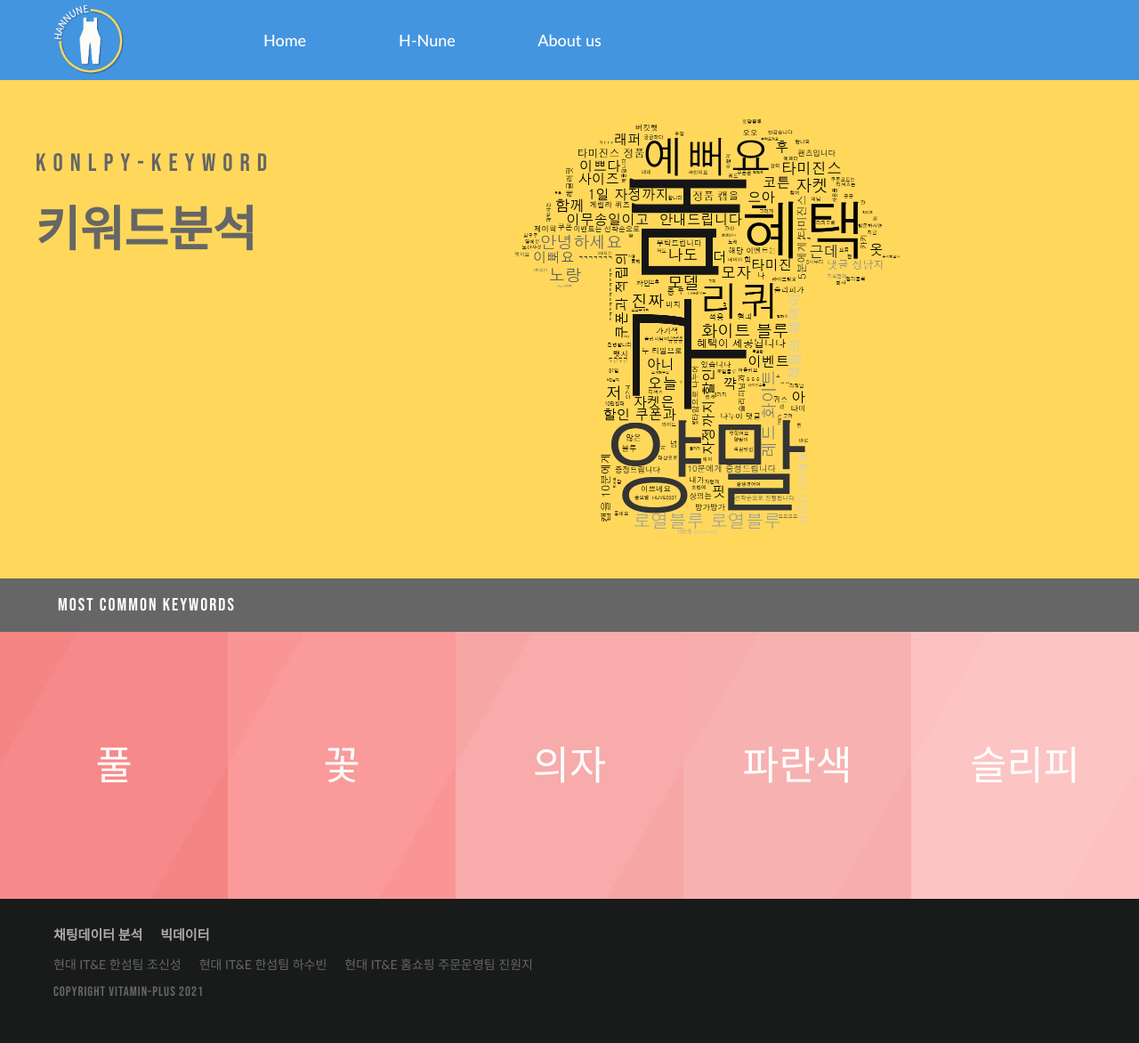
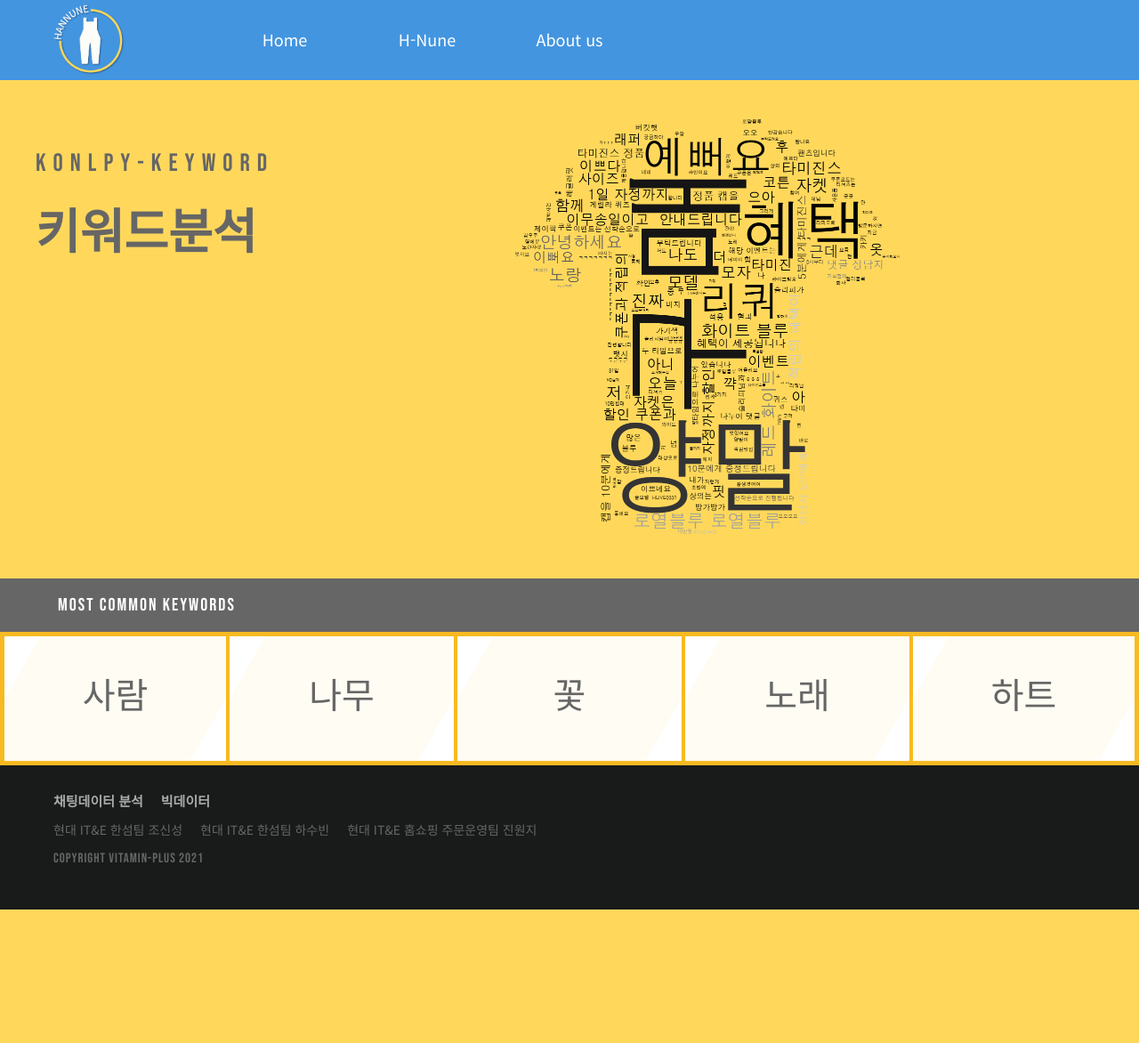
Before and after one commit to shinsung3/VitaminPlusWEB, a Django app: page /keyword in a window 1280 px wide. Shown: the whole page at 89% size. After the commit the page ends 1022 px from the top, so only its background shows below. Run offline with Django 3.2, Linux system fonts and the light colour scheme.

Commit message:
#210816 키워드 - 가장 많이 나온 키워드 5개 보여주기

```diff
--- /dev/null
+++ b/VitaminPlusChat/WEB/templates/keyword/Okt0.txt
@@ -0,0 +1 @@
+사람 사람 사람 사람 사람 꽃 꽃 나무 나무 나무 노래 노래 음악 뿜뿜 트와이스 하트 집안일 노동요 플레이 리스트 하트 집안일
--- a/VitaminPlusChat/WEB/templates/keyword/keyword.html
+++ b/VitaminPlusChat/WEB/templates/keyword/keyword.html
@@ -4,8 +4,7 @@
 <link rel="stylesheet" href="{% static 'css/keyword.css' %}">
 <link rel="stylesheet" href="https://cdnjs.cloudflare.com/ajax/libs/font-awesome/4.7.0/css/font-awesome.min.css">
 <section class="contents">
-    <input type="hidden" id="timeLine" name="timeLine" value="{{ timeLine }}">
-    <input type="hidden" id="chat" name="chat" value="{{ chat }}">
+    <input type="hidden" id="word" name="word" value="{{ word }}">
     <div class="video1 animate" data-animate = "motion">
         <div class="inner">
             <div class="title  animate" data-animate = "motion">
@@ -28,7 +27,7 @@
     <section class="contents2" style="background:#666;">
         <div class="information">
             <div class="scrollBox" id="scroll">
-                <a href="#" class="scroll en" id="chatScroll" style="color: white;">MOST COMMON KEYWORDS<span>
+                <a href="#" class="scroll en" id="chatScroll" style="color:white">MOST COMMON KEYWORDS<span>
                     <!-- <img src="{% static 'img/scrolldown.png' %}" alt=""> -->
                 </span></a>
             </div>
@@ -37,7 +36,7 @@
     <section class="strips">
         <article class="strips__strip">
           <div class="strip__content">
-            <h1 class="strip__title" data-name="Lorem">풀</h1>
+            <h1 class="strip__title" id="word1"></h1>
             <div class="strip__inner-text">
               <h2>Ettrics</h2>
               <p>Lorem ipsum dolor sit amet, consectetur adipisicing elit. Officia sapiente deserunt consectetur, quod reiciendis corrupti quo ea aliquid! Repellendus numquam quo, voluptate. Suscipit soluta omnis quibusdam facilis, illo voluptates odit!</p>
@@ -46,7 +45,7 @@
         </article>
         <article class="strips__strip">
           <div class="strip__content">
-            <h1 class="strip__title" data-name="Ipsum">꽃</h1>
+            <h1 class="strip__title" id="word2"></h1>
             <div class="strip__inner-text">
               <h2>Ettrics</h2>
               <p>Lorem ipsum dolor sit amet, consectetur adipisicing elit. Officia sapiente deserunt consectetur, quod reiciendis corrupti quo ea aliquid! Repellendus numquam quo, voluptate. Suscipit soluta omnis quibusdam facilis, illo voluptates odit!</p>
@@ -55,7 +54,7 @@
         </article>
         <article class="strips__strip">
           <div class="strip__content">
-            <h1 class="strip__title" data-name="Dolor">의자</h1>
+            <h1 class="strip__title" id="word3"></h1>
             <div class="strip__inner-text">
               <h2>Ettrics</h2>
               <p>Lorem ipsum dolor sit amet, consectetur adipisicing elit. Officia sapiente deserunt consectetur, quod reiciendis corrupti quo ea aliquid! Repellendus numquam quo, voluptate. Suscipit soluta omnis quibusdam facilis, illo voluptates odit!</p>
@@ -64,7 +63,7 @@
         </article>
         <article class="strips__strip">
           <div class="strip__content">
-            <h1 class="strip__title" data-name="Sit">파란색</h1>
+            <h1 class="strip__title" id="word4"></h1>
             <div class="strip__inner-text">
               <h2>Ettrics</h2>
               <p>Lorem ipsum dolor sit amet, consectetur adipisicing elit. Officia sapiente deserunt consectetur, quod reiciendis corrupti quo ea aliquid! Repellendus numquam quo, voluptate. Suscipit soluta omnis quibusdam facilis, illo voluptates odit!</p>
@@ -73,7 +72,7 @@
         </article>
         <article class="strips__strip">
           <div class="strip__content">
-            <h1 class="strip__title" data-name="Amet">슬리피</h1>
+            <h1 class="strip__title" id="word5"></h1>
             <div class="strip__inner-text">
               <h2>Ettrics</h2>
               <p>Lorem ipsum dolor sit amet, consectetur adipisicing elit. Officia sapiente deserunt consectetur, quod reiciendis corrupti quo ea aliquid! Repellendus numquam quo, voluptate. Suscipit soluta omnis quibusdam facilis, illo voluptates odit!</p>
@@ -133,4 +132,16 @@
 
     Expand.init();
 </script>
+<script>
+    var data = document.getElementById("word").value;
+    data = data.split(',');
+
+    for(var i=0;i<5;i++){
+        data[i] = data[i].replaceAll("'"," ")
+        data[i] = data[i].replaceAll("["," ")
+        data[i] = data[i].replaceAll("]"," ")
+        var text = document.getElementById("word"+[i+1]);
+        text.innerText = data[i]
+    }
+</script>
 {% endblock %}
--- /dev/null
+++ b/VitaminPlusChat/WEB/templates/keyword/wordranking.py
@@ -0,0 +1,19 @@
+import nltk
+
+# make noun frequency graph per religion
+def make_top_word_graph( filename, top ):
+    # result_path = '/result/top-word/'
+    filename = 'WEB/templates/keyword/Okt0.txt'
+    # filename = 'Okt0.txt'
+    file=open(filename,'r',encoding='UTF-8')
+    result = file.read()
+    tokens = result.split(" ") # 문자열을 공백 기준으로 구분
+    text = nltk.Text(tokens) # nltk
+    topWord = text.vocab().most_common(top) # top n word
+    topWord = [a[0] for a in topWord[:5 ]]
+
+    return topWord
+
+
+if __name__=="__main__":
+    make_top_word_graph("",5)
--- a/VitaminPlusChat/WEB/views.py
+++ b/VitaminPlusChat/WEB/views.py
@@ -5,6 +5,7 @@
 from django.http import HttpResponse
 from django.shortcuts import redirect, render, get_object_or_404
 from .models import ChatData
+from .templates.keyword.wordranking import make_top_word_graph
 
 def index_home(request):
     chatData = ChatData.objects.filter()
@@ -30,7 +31,9 @@ def index_home(request):
     return render(request, 'frontend/home.html', {'chat': chatData, 'timeLine':timeLine})
 
 def keyword(request):
-    return render(request, 'keyword/keyword.html')
+    wordList = make_top_word_graph('Okt0.txt', 5)
+
+    return render(request, 'keyword/keyword.html', {'word': wordList})
 
 def emotion(request):
     return render(request, 'frontend/emotion.html')
--- a/VitaminPlusChat/static/css/keyword.css
+++ b/VitaminPlusChat/static/css/keyword.css
@@ -1,24 +1,30 @@
 @charset "uft-8";
 @import url('https://fonts.googleapis.com/css?family=Bebas+Neue|Noto+Sans+KR&display=swap');
+@import url('https://fonts.googleapis.com/css2?family=Black+Han+Sans&display=swap');
 
 * {
     box-sizing: border-box;
   }
 
   .strips {
-    min-height: 300px;
+    min-height: 150px;
     text-align: center;
     overflow: hidden;
-    color: white;
+    color: #666;
+    background-color: #f8b922;
   }
   .strips__strip {
     will-change: width, left, z-index, height;
     position: absolute;
     width: 20%;
-    min-height: 300px;
+    min-height: 150px;
     overflow: hidden;
     cursor: pointer;
     transition: all 0.6s cubic-bezier(0.23, 1, 0.32, 1);
+    border-top: 5px solid;
+    border-bottom: 5px solid;
+    border-color: #f8b922;
+    font-family: "Black Han Sans";
   }
   .strips__strip:nth-child(1) {
     left: 0;
@@ -36,40 +42,50 @@
     left: 80vw;
   }
   .strips__strip:nth-child(1) .strip__content {
-    background: #f58484;
+    background: #fff;
     transform: translate3d(-100%, 0, 0);
+    border-left:5px solid #f8b922;
+    border-right:2px solid #f8b922;
     -webkit-animation-name: strip1;
             animation-name: strip1;
     -webkit-animation-delay: 0.1s;
             animation-delay: 0.1s;
   }
   .strips__strip:nth-child(2) .strip__content {
-    background: #fa9595;
+    background: #fff;
     transform: translate3d(0, 100%, 0);
+    border-left:2px solid #f8b922;
+    border-right:2px solid #f8b922;
     -webkit-animation-name: strip2;
             animation-name: strip2;
     -webkit-animation-delay: 0.2s;
             animation-delay: 0.2s;
   }
   .strips__strip:nth-child(3) .strip__content {
-    background: #f7a6a6;
+    background: #fff;
     transform: translate3d(0, -100%, 0);
+    border-left:2px solid #f8b922;
+    border-right:2px solid #f8b922;
     -webkit-animation-name: strip3;
             animation-name: strip3;
     -webkit-animation-delay: 0.3s;
             animation-delay: 0.3s;
   }
   .strips__strip:nth-child(4) .strip__content {
-    background: #f7adad;
+    background: #fff;
     transform: translate3d(0, 100%, 0);
+    border-left:2px solid #f8b922;
+    border-right:2px solid #f8b922;
     -webkit-animation-name: strip4;
             animation-name: strip4;
     -webkit-animation-delay: 0.4s;
             animation-delay: 0.4s;
   }
   .strips__strip:nth-child(5) .strip__content {
-    background: #fdc1c1;
+    background: #fff;
     transform: translate3d(100%, 0, 0);
+    border-left:2px solid #f8b922;
+    border-right:5px solid #f8b922;
     -webkit-animation-name: strip5;
             animation-name: strip5;
     -webkit-animation-delay: 0.5s;
@@ -134,7 +150,7 @@
     left: 0;
     width: 100%;
     height: 100%;
-    background: white;
+    background-color: #f8b922;
     opacity: 0.05;
     transform-origin: center center;
     transform: skew(-30deg) scaleY(1) translate(0, 0);
@@ -181,8 +197,8 @@
     position: relative;
     z-index: 2;
     width: 100%;
-    font-size: 3.5vw;
-    color: white;
+    font-size: 40px;
+    color: #666;
     transition: all 0.6s cubic-bezier(0.23, 1, 0.32, 1);
   }
   @media screen and (max-width: 760px) {
@@ -288,7 +304,6 @@
   }
   /* Demo purposes */
   body {
-    font-family: "Lato";
     -webkit-font-smoothing: antialiased;
     text-rendering: geometricPrecision;
     line-height: 1.5;
@@ -301,7 +316,7 @@
 
   .fa {
     font-size: 30px;
-    color: white;
+    color: #f8b922;
   }
 
   h2 {
```
Also changed, not shown: VitaminPlusChat/WEB/templates/keyword/okttest.py (added, +58 -0 lines), 1 other file.
